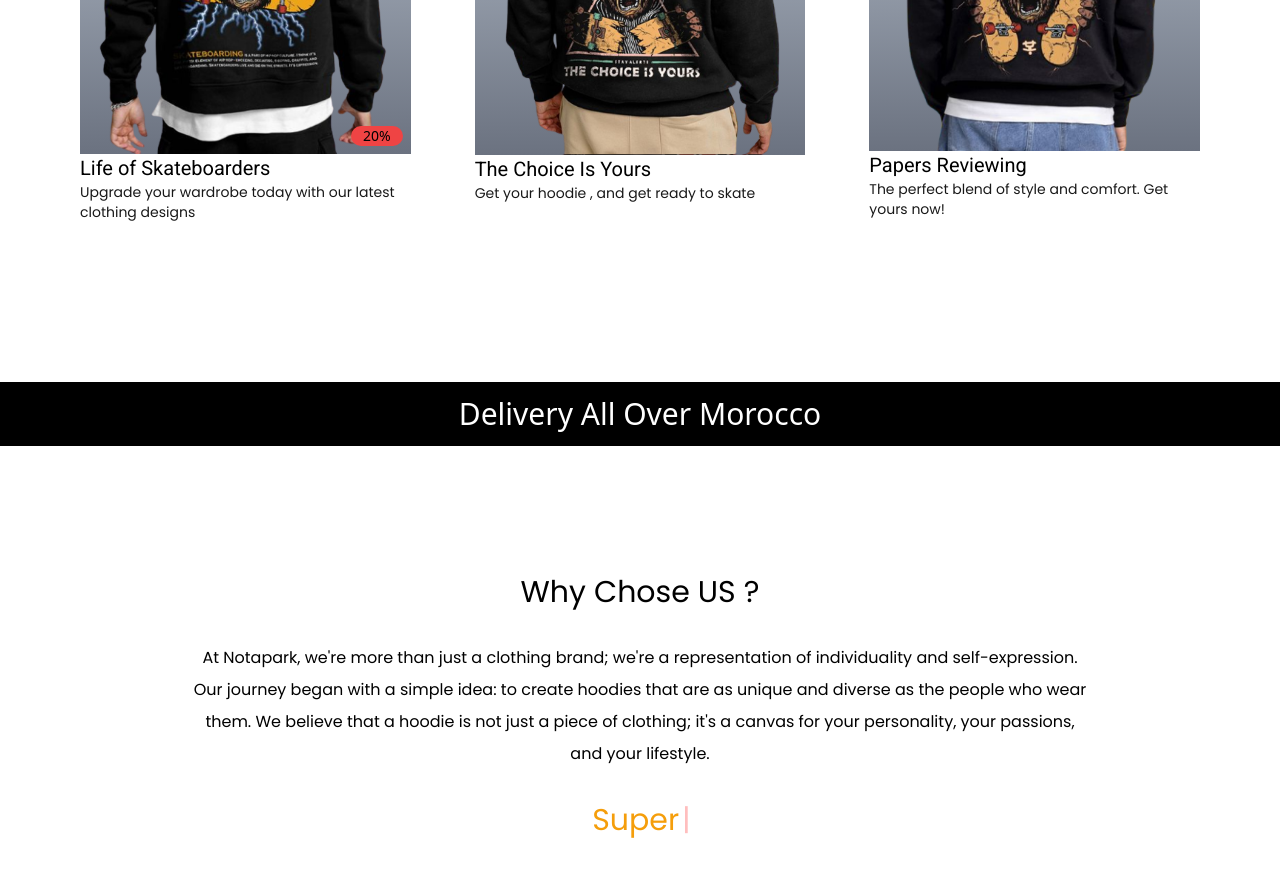
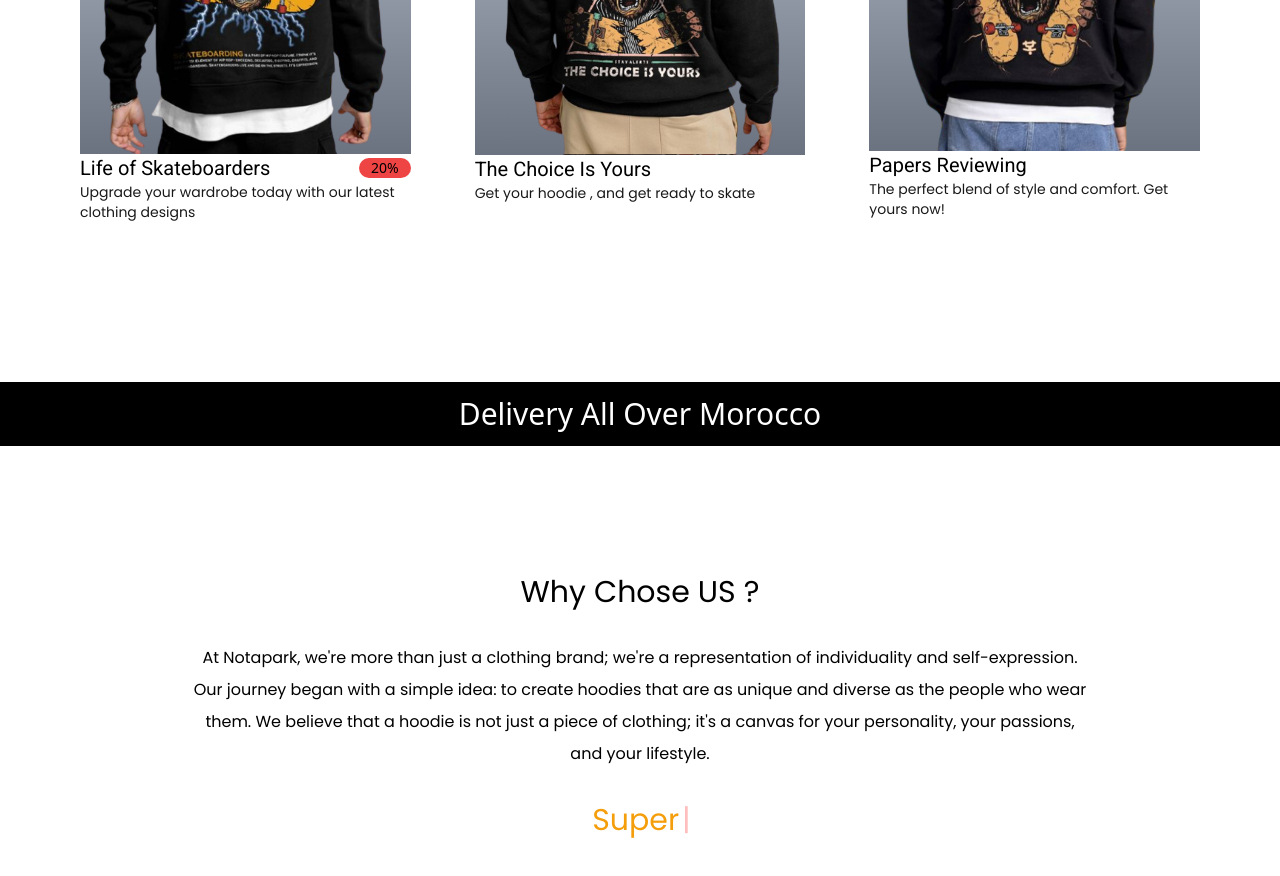
Before and after one commit to WebMorphers/notapark, a React (Vite) app in the folder notapark/: page / in a window 1280 px wide. Shown: the part 980-1856 px from the top of the page. Built offline with nearby package versions, Linux system fonts and the light colour scheme.

Commit message:
Update products.tsx

```diff
--- a/notapark/src/components/products/products.tsx
+++ b/notapark/src/components/products/products.tsx
@@ -48,14 +48,14 @@ const Products = () => {
                   <div className='absolute top-2 left-2 text-xs font-semibold bg-gray-600 p-1 px-2 rounded-3xl bg-opacity-50 pointer-events-none'>
                   {product.quality}
                   </div>
-                  <div className='absolute bottom-2 right-2 my-auto bg-red-500 rounded-full px-3 text-sm '>
+
+                </div>
+                <div>
+                  <div className='flex justify-between'>
+                    <h1 className=' title text-xl'>{product.title}</h1>
+                    <div className=' bottom-2 right-2 my-auto bg-red-500 rounded-full px-3 text-sm '>
                     {product.solde}
                   </div>
-                </div>
-                <div>
-                  <div className='relative'>
-                    <h1 className=' title text-xl'>{product.title}</h1>
-
                   </div>
                     <p className='description opacity-90 text-sm '>{product.description}</p>
                 </div>
```
